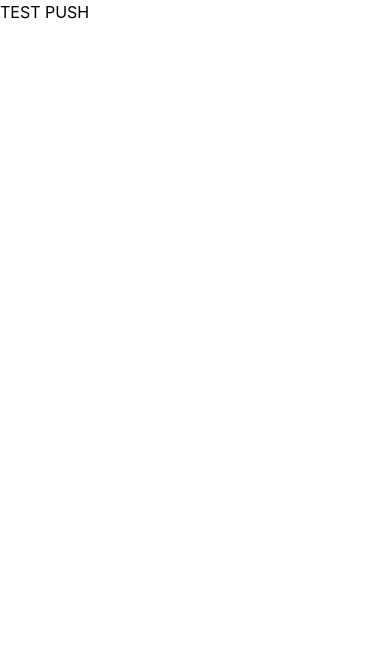
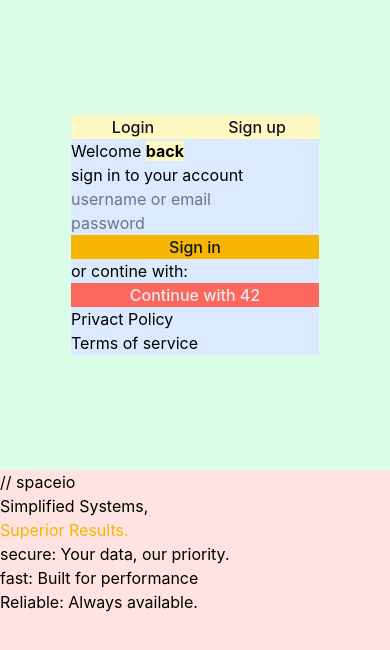
Before and after one commit to ridahafidi/Transcendence, a React (Vite) app in the folder srcs/frontend/: page / in a window 390 px wide. Shown: the top 650 px of the page. Built offline with nearby package versions, Linux system fonts and the light colour scheme.

Commit message:
start creating reusable components (Buttons as a start)

```diff
--- a/srcs/frontend/src/App.tsx
+++ b/srcs/frontend/src/App.tsx
@@ -1,7 +1,73 @@
+import React from 'react';
+
+interface ButtonProps extends React.ButtonHTMLAttributes<HTMLButtonElement> {
+  variant?: "primary" | "danger";
+  children: React.ReactNode;
+  className?: string;
+}
+
+
+function Button({ variant = "primary", type = "button", className, children, ...props }: ButtonProps) {
+  const variants = {
+    primary: "bg-primary text-background font-medium hover:bg-primary-hover",
+    danger: "bg-danger text-foreground font-medium hover:opacity-90",
+  };
+
+  return <button
+    type={type}
+    className={`${variants[variant] || variant.primary} ${className || ""}`}
+    {...props}
+  >
+    {children}
+  </button>
+}
+
+function Input({ type, children, ...props }) {
+  return <input placeholder={children} {...props} />
+}
 
 function App() {
+  const features = {
+    secure: "Your data, our priority.",
+    fast: "Built for performance",
+    Reliable: "Always available.",
+  }
+
   return (
-    <h1>TEST PUSH</h1>
+    <div className="h-screen grid grid-cols-1 md:grid-cols-2">
+      {/* regestration and sign in side*/}
+      <div className="flex justify-center items-center bg-green-100">
+        <div className="flex flex-col bg-blue-100">
+          <div className="flex">
+            <Button className="bg-yellow-100 flex-1">Login</Button>
+            <Button className="bg-yellow-100 flex-1 text-nowrap">Sign up</Button>
+          </div>
+          <h1>Welcome <b className="bg-yellow-100">back</b></h1>
+          <p>sign in to your account</p>
+          <Input className="">username or email</Input>
+          <Input className="">password</Input>
+          <Button variant="primary">Sign in</Button>
+          <p>or contine with:</p>
+          <Button variant="danger">Continue with 42</Button>
+          <div>
+            <p>Privact Policy</p>
+            <p>Terms of service</p>
+          </div>
+        </div>
+      </div>
+
+      {/* logo and announce side */}
+      <div className="bg-red-100">
+        <h1>// spaceio</h1>
+        <p>Simplified Systems,</p>
+        <p className="text-primary">Superior Results.</p>
+        <ul>
+          {Object.entries(features).map(([key, value]) => (
+            <li>{key}: {value}</li>
+          ))}
+        </ul>
+      </div>
+    </div>
   )
 }
 
--- a/srcs/frontend/src/index.css
+++ b/srcs/frontend/src/index.css
@@ -1 +1,12 @@
 @import "tailwindcss";
+
+@theme {
+  --color-primary: #F6B603;
+  --color-primary-hover: #FDD453;
+  --color-background: #13161F;
+  --color-surface: #212636;
+  --color-foreground: #E8ECF4;
+  --color-success: #43D496;
+  --color-danger: #FD685E;
+  --color-info: #5D96F2;
+}
```
